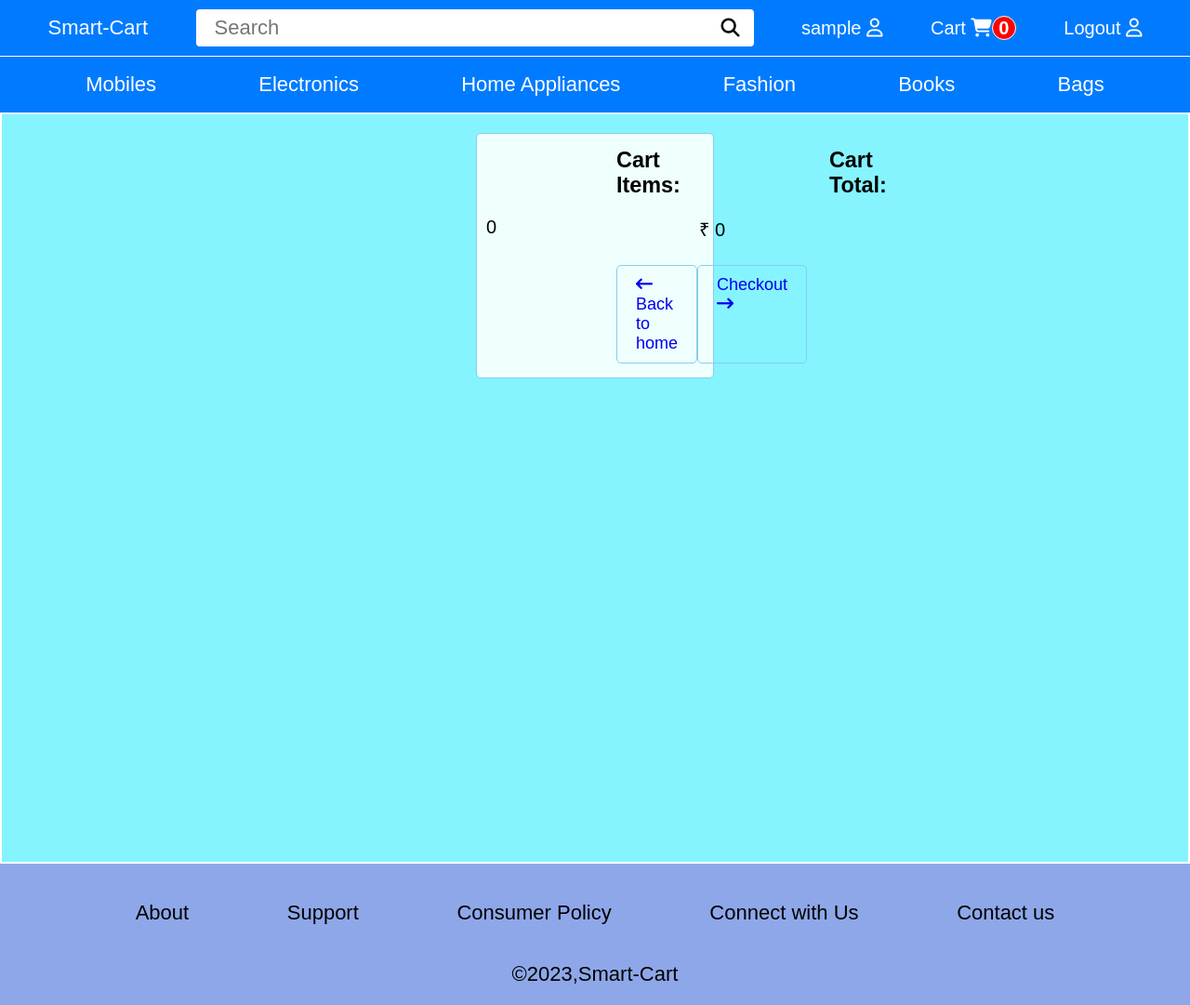
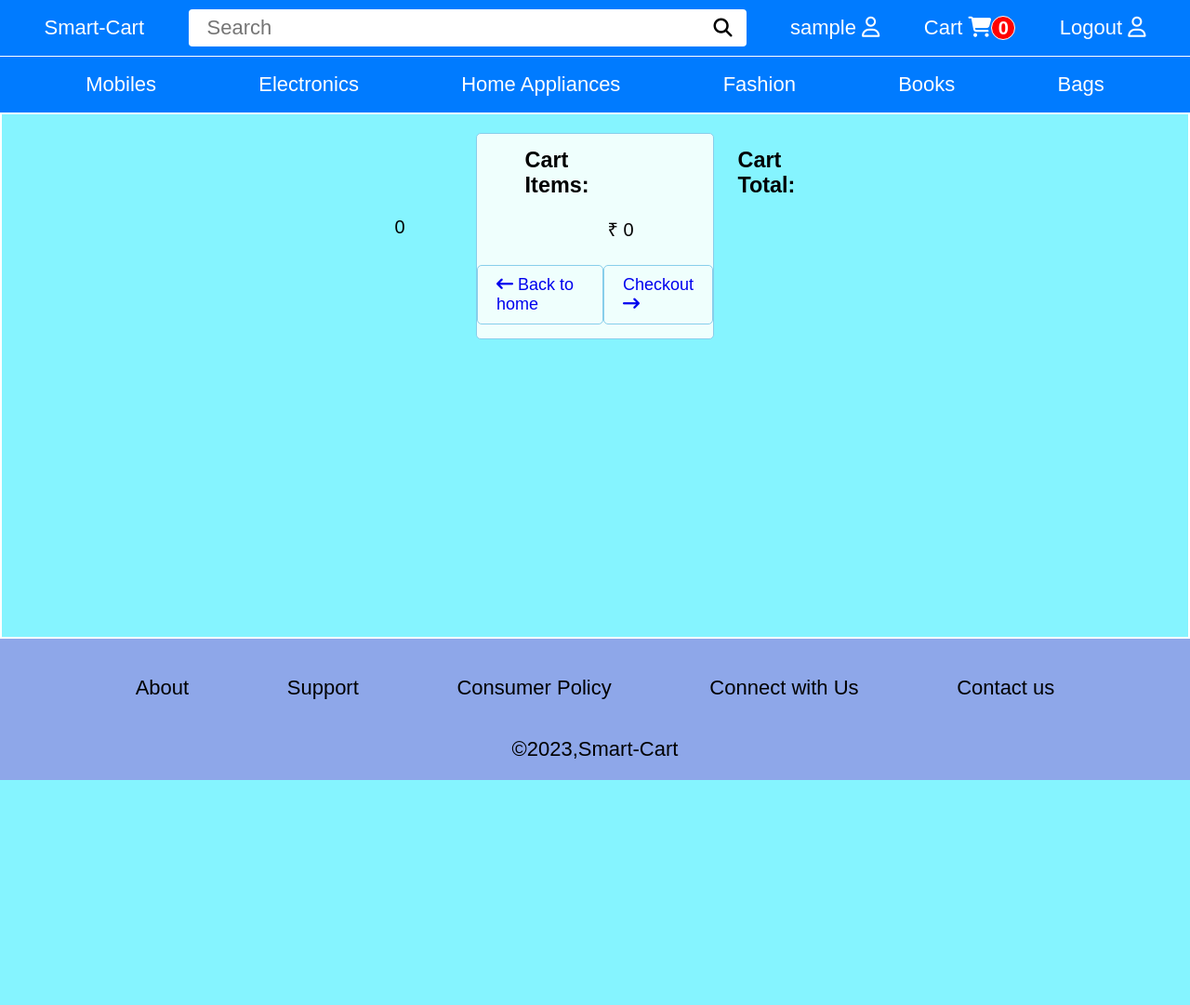
Before and after one commit to SaibhargavKarna/Smart_cart, a Django app: page /cart/ in a window 1280 px wide. Shown: the whole page at 93% size. After the commit the page ends 839 px from the top, so only its background shows below. Run offline with Django 4.2, Linux system fonts and the light colour scheme; the visitor is signed in with stand-in values (Sample User, id 1); data comes from the database, SQL or seed files in the repository; data that the repository does not hold is empty.

Commit message:
Favicon added and changes made in css

```diff
--- a/static/css/styles.css
+++ b/static/css/styles.css
@@ -16,7 +16,7 @@
   display: flex;
   justify-content: space-evenly;
   align-items: center;
-  font-size: 20px;
+  font-size: 22px;
 }
 
 a{
@@ -399,6 +399,7 @@
   font-size: 16px;
 }
 
+
 /* products */
 .products{
   width: 90%;
@@ -506,7 +507,7 @@
 /* Cart */
 .cart-content{
   margin: 2px;
-  padding: 10px 10px 450px;
+  padding: 10px 10px 250px;
   background-color: #85F4FF;
 }
 
@@ -521,6 +522,7 @@
   padding: 5px 0;
   font-size: 20px;
   display: flex;
+  justify-content: center;
 }
 
 .cart-total h3{
@@ -537,7 +539,7 @@
   padding: 10px 0 15px;
   font-size: 18px;
   display: flex;
-  justify-content: space-between;
+  justify-content: space-around;
 }
 
 .cart-btns a{
@@ -546,18 +548,10 @@
   border-radius: 5px;
 }
 
-#home-btn{
-  margin: 0 0 0 150px;
-}
-
 #home-btn:hover{
   background-color: blue;
   color: white;
   border: 1px solid blue;
-}
-
-#checkout-btn{
-  margin: 0 220px 0 0;
 }
 
 #checkout-btn:hover{
@@ -809,7 +803,7 @@
 /* Login */
 .login-page{
   margin: 5px;
-  padding: 20px 20px 150px;
+  padding: 20px 20px 300px;
   background-color: #85F4FF;
 }
 
--- a/templates/base.html
+++ b/templates/base.html
@@ -7,6 +7,7 @@
     <meta charset="UTF-8">
     <meta name="viewport" content="width=device-width, initial-scale=1.0">
     <title>Smart-Cart</title>
+    <link rel="icon" type="image/png" href="{% static 'images/s-icon.png' %}">
     <link rel="stylesheet" href="https://cdnjs.cloudflare.com/ajax/libs/font-awesome/6.4.0/css/all.min.css" integrity="sha512-iecdLmaskl7CVkqkXNQ/ZH/XLlvWZOJyj7Yy7tcenmpD1ypASozpmT/E0iPtmFIB46ZmdtAc9eNBvH0H/ZpiBw==" crossorigin="anonymous" referrerpolicy="no-referrer" />
     <link rel="stylesheet" href="{% static 'css/styles.css' %}">
     <link rel="stylesheet" href="{% static 'css/styles_small.css' %}">
```
Also changed, not shown: static/images/s-icon.png (added).
